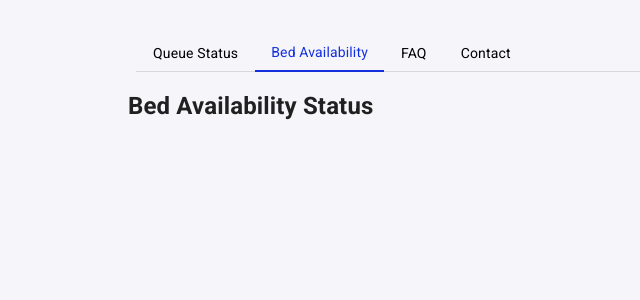
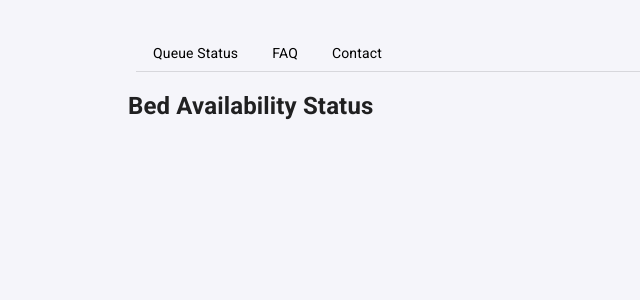
Before and after one commit to suryat789/BBMP-CHBMS-Improvement, a PHP site: page /BBMPBedAvailablity.php in a window 1280 px wide. Shown: the top 300 px of the page, without its empty margins (0-640 px from the left). Run offline with PHP 8.4, Linux system fonts and the light colour scheme; data that the repository does not hold is empty.

Commit message:
Removing Bed Availablity Tab

```diff
--- a/portal/ui/BBMPBedAllocationQueue.php
+++ b/portal/ui/BBMPBedAllocationQueue.php
@@ -58,9 +58,9 @@ if ($pagetype == "") {
           <li class="nav-item ">
             <a class="nav-link active jk-home-link" aria-current="true" href="#">Queue Status</a>
           </li>
-          <li class="nav-item">
+          <!--<li class="nav-item">
             <a class="nav-link jk-bed-availability" href="#">Bed Availability</a>
-          </li>
+          </li>-->
           <li class="nav-item">
             <a class="nav-link jk-bed-faq " href="#">FAQ</a>
           </li>
--- a/portal/ui/BBMPBedAvailabilitySelectedBed.php
+++ b/portal/ui/BBMPBedAvailabilitySelectedBed.php
@@ -60,9 +60,9 @@ if ($pagetype == "") {
           <li class="nav-item ">
             <a class="nav-link  jk-home-link" href="#">Queue Status</a>
           </li>
-          <li class="nav-item">
+          <!--<li class="nav-item">
             <a class="nav-link active jk-bed-availability" aria-current="true" href="#">Bed Availability</a>
-          </li>
+          </li>-->
           <li class="nav-item">
             <a class="nav-link jk-bed-faq " href="#">FAQ</a>
           </li>
--- a/portal/ui/BBMPBedAvailablity.php
+++ b/portal/ui/BBMPBedAvailablity.php
@@ -43,9 +43,9 @@ include('php/dbhandler.php');
           <li class="nav-item ">
             <a class="nav-link  jk-home-link" href="#">Queue Status</a>
           </li>
-          <li class="nav-item">
+          <!--<li class="nav-item">
             <a class="nav-link active jk-bed-availability" aria-current="true" href="#">Bed Availability</a>
-          </li>
+          </li>-->
           <li class="nav-item">
             <a class="nav-link jk-bed-faq " href="#">FAQ</a>
           </li>
--- a/portal/ui/BBMPContact.php
+++ b/portal/ui/BBMPContact.php
@@ -30,9 +30,9 @@
           <li class="nav-item ">
             <a class="nav-link  jk-home-link" href="#">Queue Status</a>
           </li>
-          <li class="nav-item">
+          <!--<li class="nav-item">
             <a class="nav-link  jk-bed-availability" aria-current="true" href="#">Bed Availability</a>
-          </li>
+          </li>-->
           <li class="nav-item">
             <a class="nav-link jk-bed-faq " href="#">FAQ</a>
           </li>
--- a/portal/ui/FAQ.php
+++ b/portal/ui/FAQ.php
@@ -35,9 +35,9 @@
                     <li class="nav-item ">
                         <a class="nav-link  jk-home-link" aria-current="true" href="index.php">Queue Status</a>
                     </li>
-                    <li class="nav-item">
+                    <!--<li class="nav-item">
                         <a class="nav-link jk-bed-availability" href="#">Bed Availability</a>
-                    </li>
+                    </li>-->
                     <li class="nav-item">
                         <a class="nav-link jk-bed-faq active" href="#">FAQ</a>
                     </li>
--- a/portal/ui/index.php
+++ b/portal/ui/index.php
@@ -44,9 +44,9 @@
           <li class="nav-item ">
             <a class="nav-link active jk-home-link" aria-current="true" href="#">Queue Status</a>
           </li>
-          <li class="nav-item">
+          <!--<li class="nav-item">
             <a class="nav-link jk-bed-availability" href="#">Bed Availability</a>
-          </li>
+          </li>-->
           <li class="nav-item">
             <a class="nav-link jk-bed-faq " href="#">FAQ</a>
           </li>
```
